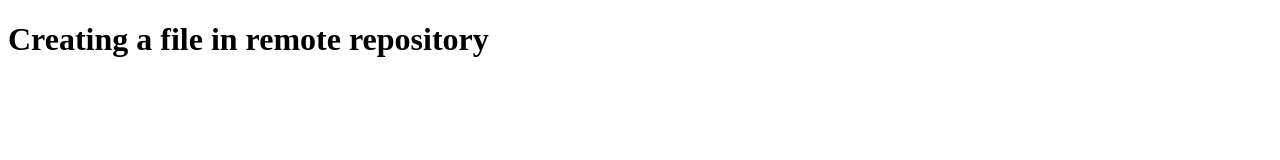
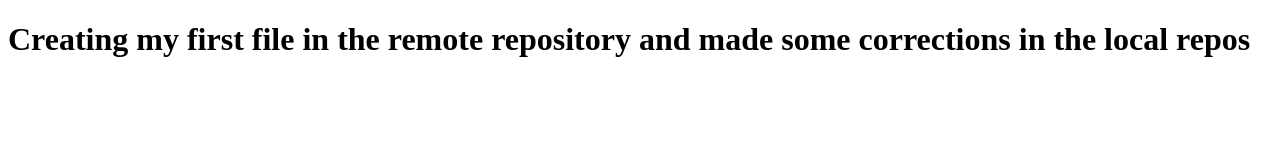
Before and after one commit to Preethi-m-07/HtmlBasic, a plain HTML site: page index.html in a window 1280 px wide. Drawn offline with Linux system fonts and the light colour scheme.

Commit message:
First change

```diff
--- a/index.html
+++ b/index.html
@@ -4,7 +4,7 @@
     <title>Remote repository</title>
   </head>
   <body>
-    <h1>Creating a file in remote repository</h1>
+    <h1>Creating my first file in the remote repository and made some corrections in the local repos</h1>
   </body>
 
 </html>
```
